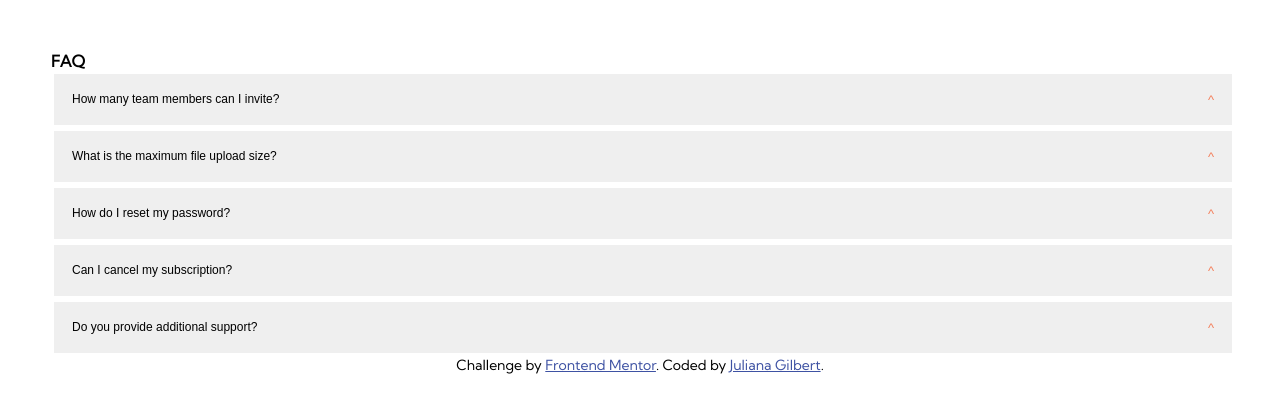
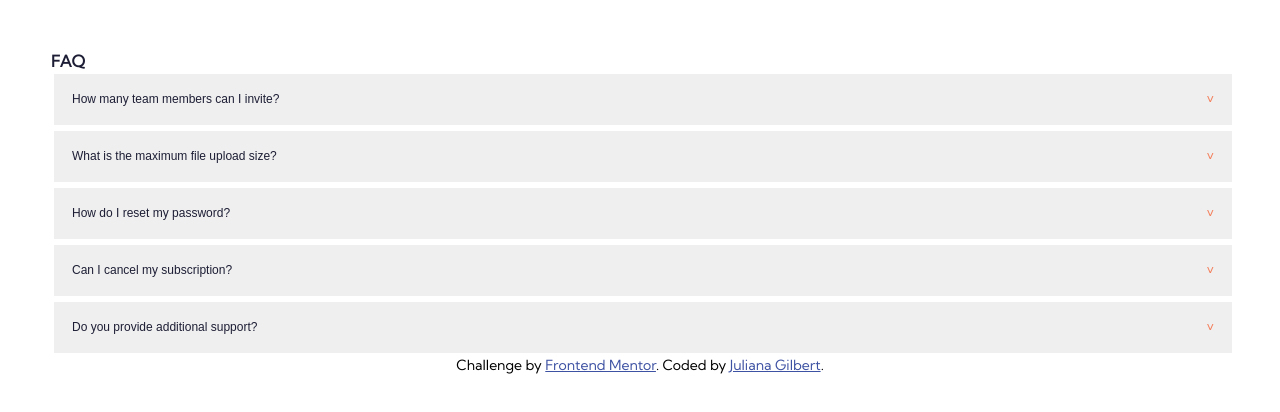
Before and after one commit to Jggilbert/FAQChallenge, a plain HTML site: page faq-accordion-card-main/index.html in a window 1280 px wide. Drawn offline with Linux system fonts and the light colour scheme.

Commit message:
added hover coloring, font coloring, fixed arrows

```diff
--- a/faq-accordion-card-main/index.html
+++ b/faq-accordion-card-main/index.html
@@ -19,16 +19,18 @@
   </style>
 </head>
 <body>
-  <a id="header">FAQ</a>
+  <!-- <div class="border"> -->
 
-  <div id="menu">
+    <a id="header">FAQ</a>
+
+      <div id="menu">
     <button class="accordion" onclick="showPanel()">How many team members can I invite?</button>
       <div class="panel">
         <p>You can invite up to 2 additional users on the Free plan. There is no limit on
         team members for the Premium plan.</p><hr class="solid">
       </div>
 
-    <button class="accordion" onmouseover="myOverFunction()" onclick="showPanel()">What is the maximum file upload size?</button>
+    <button class="accordion" onclick="showPanel()">What is the maximum file upload size?</button>
       <div class="panel">
         <p>No more than 2GB. All files in your account must fit your allotted storage space.</p><hr class="solid">
       </div>
@@ -49,6 +51,7 @@
         <p>Chat and email support is available 24/7. Phone lines are open during normal business hours.</p><hr class="solid">
       </div>
   </div>
+  <!-- </div> -->
 
   <div class="attribution">
     Challenge by <a href="https://www.frontendmentor.io?ref=challenge" target="_blank">Frontend Mentor</a>.
--- a/faq-accordion-card-main/style.css
+++ b/faq-accordion-card-main/style.css
@@ -1,8 +1,13 @@
 html {
   font-family: 'Kumbh Sans', sans-serif;
+
 }
+/* .border{
+  background: linear-gradient(top to bottom(273, 75%, 66%), (240, 73%, 65%));
+} */
 
 .accordion {
+    color: hsl(238, 29%, 16%);
     font-size: 12px;
     cursor: pointer;
     margin: 3px;
@@ -15,28 +20,28 @@ html {
   }
 
     .accordion:after {
-      content: '\005E';
+      content: "\02C5";
       font-size: 13px;
       color: hsl(14, 88%, 65%);
       float: right;
       margin-left: 5px;
     }
     .active:after {
-      content: "\02C5";
+      content: '\005E';
       color: hsl(14, 88%, 65%);
       font-size: 13px;
     }
 
 
   .active, .accordion:hover {
-    background-color: hsl(240, 5%, 91%);
-    text-emphasis: hsl(14, 88%, 65%);
+    color: hsl(14, 88%, 65%);
   }
   hr.solid {
     border-bottom: 2px solid hsl(240, 5%, 91%);
 
   }
   .panel {
+    color: hsl(238, 29%, 16%);
     font-size: 12px;
     padding: 0 18px;
     max-height: 0;
@@ -45,10 +50,10 @@ html {
   }
   #header{
     font-weight: 700;
+    color: hsl(238, 29%, 16%);
   }
 
 body{
-  background-color: hsl(273, 75%, 66%), hsl(240, 73%, 65%);
   margin: 35px;
   padding: 1rem;
   }
```
Also changed, not shown: faq-accordion-card-main/script.js (+5 -2 lines).
